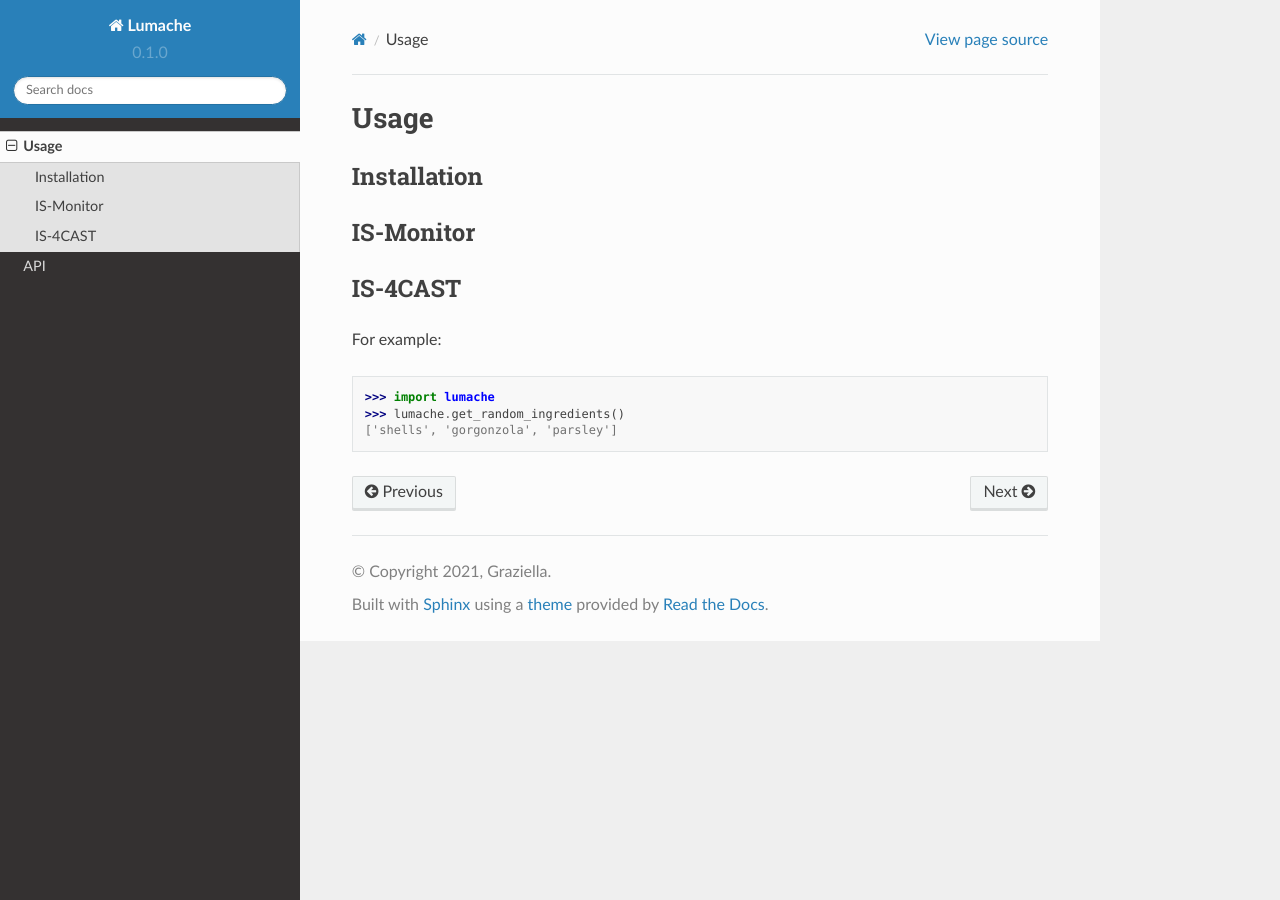
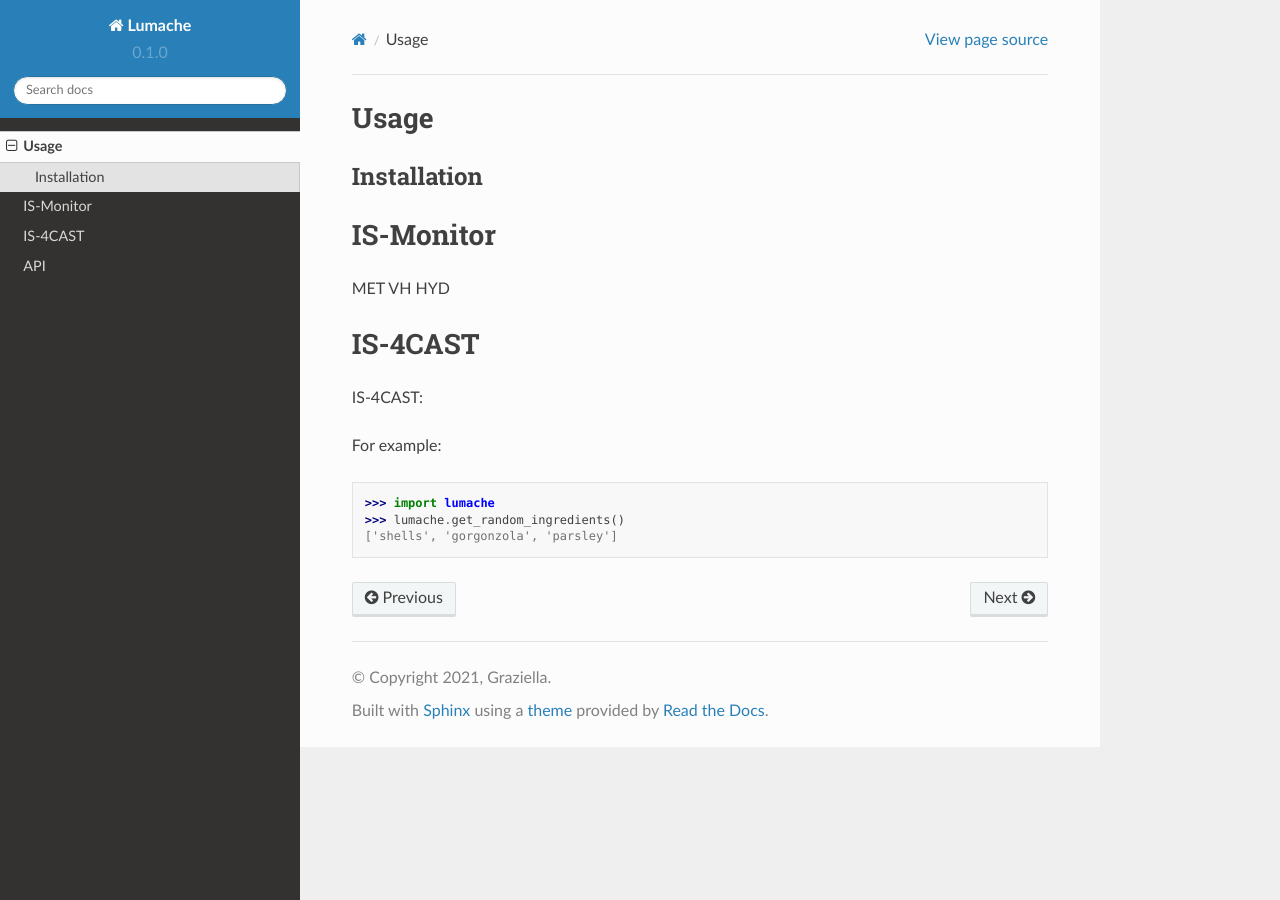
Before and after one commit to ameliafdezrodriguez/infosequia-manual, a Sphinx documentation site: the page built from docs/source/usage.rst, in a window 1280 px wide. Built offline with Sphinx 7.4.7 and the Read the Docs theme 2.0.0, drawn with Linux system fonts in a browser that asks for light colours.

Commit message:
Update usage.rst

```diff
--- a/docs/source/usage.rst
+++ b/docs/source/usage.rst
@@ -7,13 +7,15 @@ Installation
 ------------
 
 IS-Monitor
-------------
+=====
+MET
+VH
+HYD
 
 IS-4CAST
-------------
+=====
 
-
-.. IS-4CAST:
+IS-4CAST:
 
 
 For example:
```
